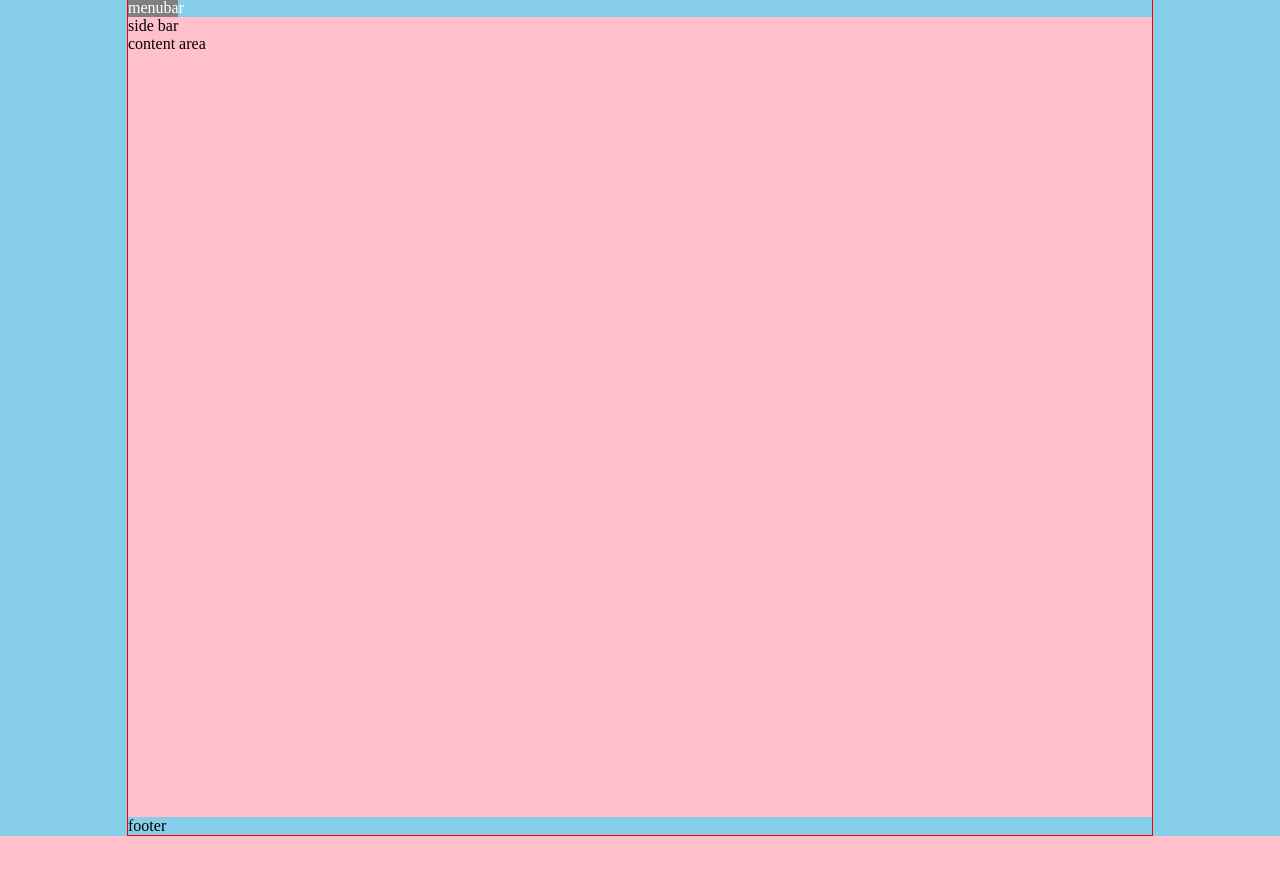
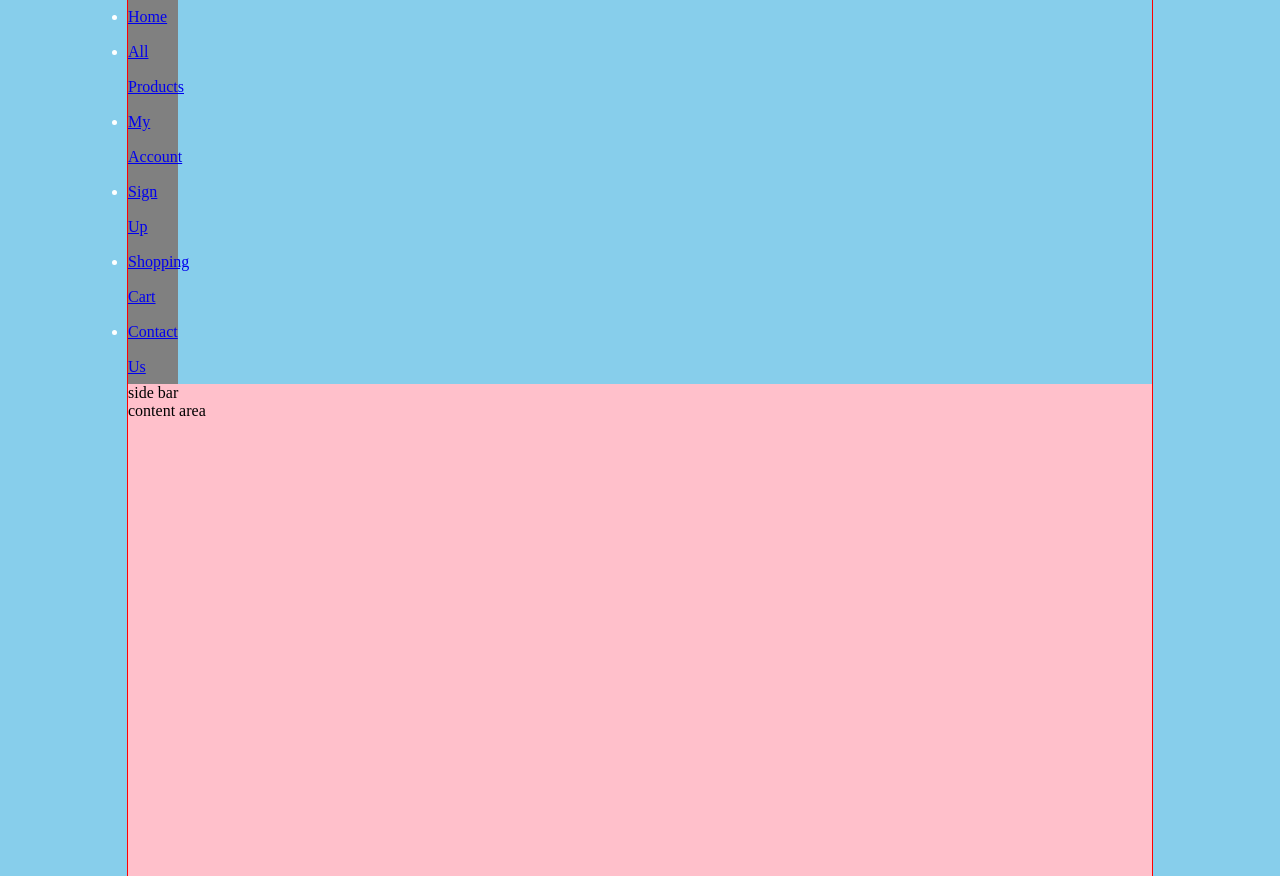
Before and after one commit to ilamkar/Ecommerce, a PHP site: page / in a window 1280 px wide. Shown: the part 102-978 px from the top of the page. Before the commit the page ends 938 px from the top, so only its background shows below. Run offline with PHP 8.4, Linux system fonts and the light colour scheme.

Commit message:
added mens for the page

```diff
--- a/index.php
+++ b/index.php
@@ -19,7 +19,15 @@
 
 
 	<div class="menubar">
-		menubar
+		<ul id="menu">
+			<li><a href="#">Home</a></li>
+			<li><a href="#">All Products</a></li>
+			<li><a href="#">My Account</a></li>
+			<li><a href="#">Sign Up</a></li>
+			<li><a href="#">Shopping Cart</a></li>
+			<li><a href="#">Contact Us</a></li>
+
+		</ul>
 	</div>
 
 	<!--Content wrapper starts-->
```
